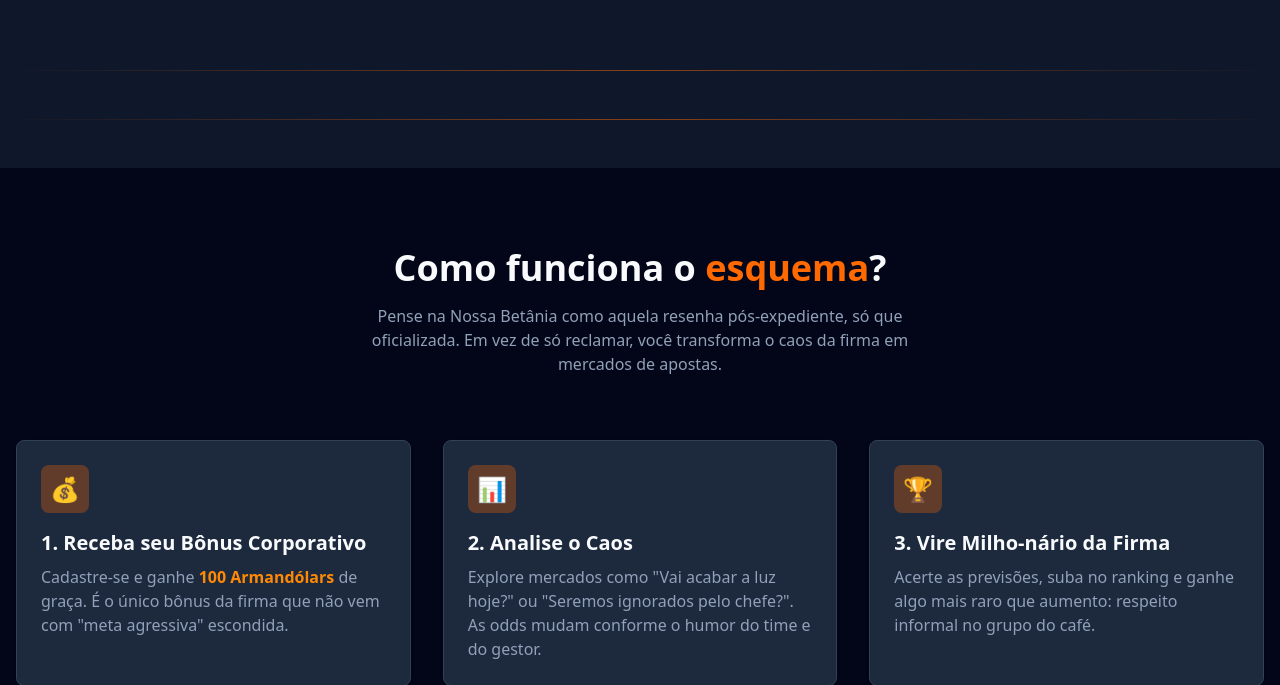
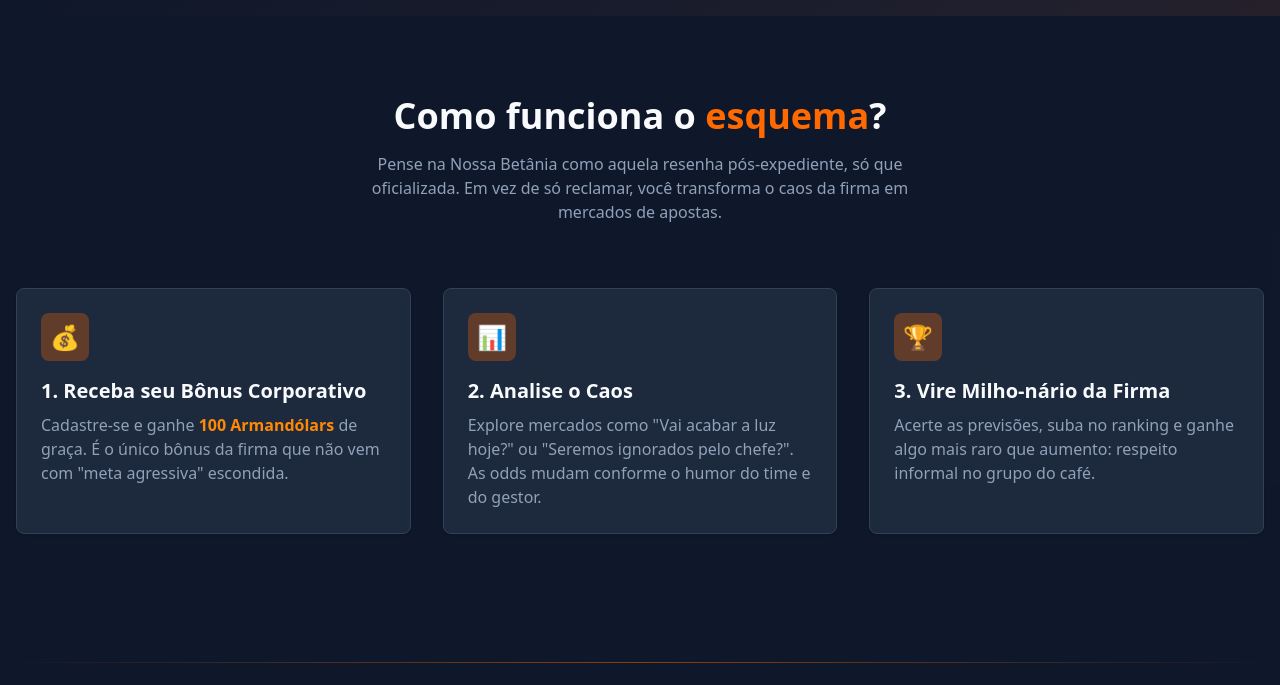
Before and after one commit to Melksedeque/nossa-betania, a Next.js app: page / in a window 1280 px wide. Shown: the part 785-1470 px from the top of the page. Built offline with nearby package versions, Linux system fonts and the light colour scheme; no server answers; the database is empty.

Commit message:
Conclusão de Hero Section - Desktop

```diff
--- a/app/page.tsx
+++ b/app/page.tsx
@@ -40,7 +40,8 @@ export default async function Home() {
 
       <main className="flex-1">
         {/* Hero Section */}
-        <section className="relative py-20 md:py-20 overflow-hidden">
+        <section className="flex items-center relative py-10 overflow-hidden min-h-[90vh]">
+          <div className="absolute inset-0 bg-linear-to-br from-background via-background to-primary/10"></div>
           <div className="container flex content-between mx-auto px-4 relative z-10 max-w-7xl">
             <div className="w-4xl">
               <div className="inline-block px-3 py-1 mb-6 rounded-full bg-orange-500/10 border border-orange-500/20 text-orange-400 text-sm font-medium animate-pulse">
@@ -75,12 +76,12 @@ export default async function Home() {
 
             <div className="w-3xl flex items-center justify-center">
               {logoUrl && (
-                <div className="relative w-120 h-120 rounded-full shadow-lg shadow-orange-500/30">
+                <div className="relative w-120 h-120 rounded-full shadow-lg shadow-orange-500/30 animate-float-slow">
                   <Image
                     src={logoUrl}
                     alt="Logo Nossa Betânia"
                     fill
-                    className="object-fit contain"
+                    className="object-contain"
                     sizes="300px"
                   />
                 </div>
@@ -89,14 +90,8 @@ export default async function Home() {
           </div>
         </section>
 
-        <SectionDivider />
-
-        <HallOfFame users={topUsers} />
-
-        <SectionDivider />
-
         {/* Features Section */}
-        <section id="como-funciona" className="py-20 bg-slate-950">
+        <section id="como-funciona" className="py-20 bg-slate-800/5">
           <div className="container mx-auto px-4">
             <div className="text-center mb-16">
               <h2 className="text-2xl md:text-4xl font-bold mb-4">Como funciona o <span className="text-orange-500">esquema</span>?</h2>
@@ -142,6 +137,11 @@ export default async function Home() {
             </div>
           </div>
         </section>
+        <SectionDivider />
+
+        <HallOfFame users={topUsers} />
+
+        <SectionDivider />
       </main>
 
       <SiteFooter logoUrl={logoUrl} />
```
